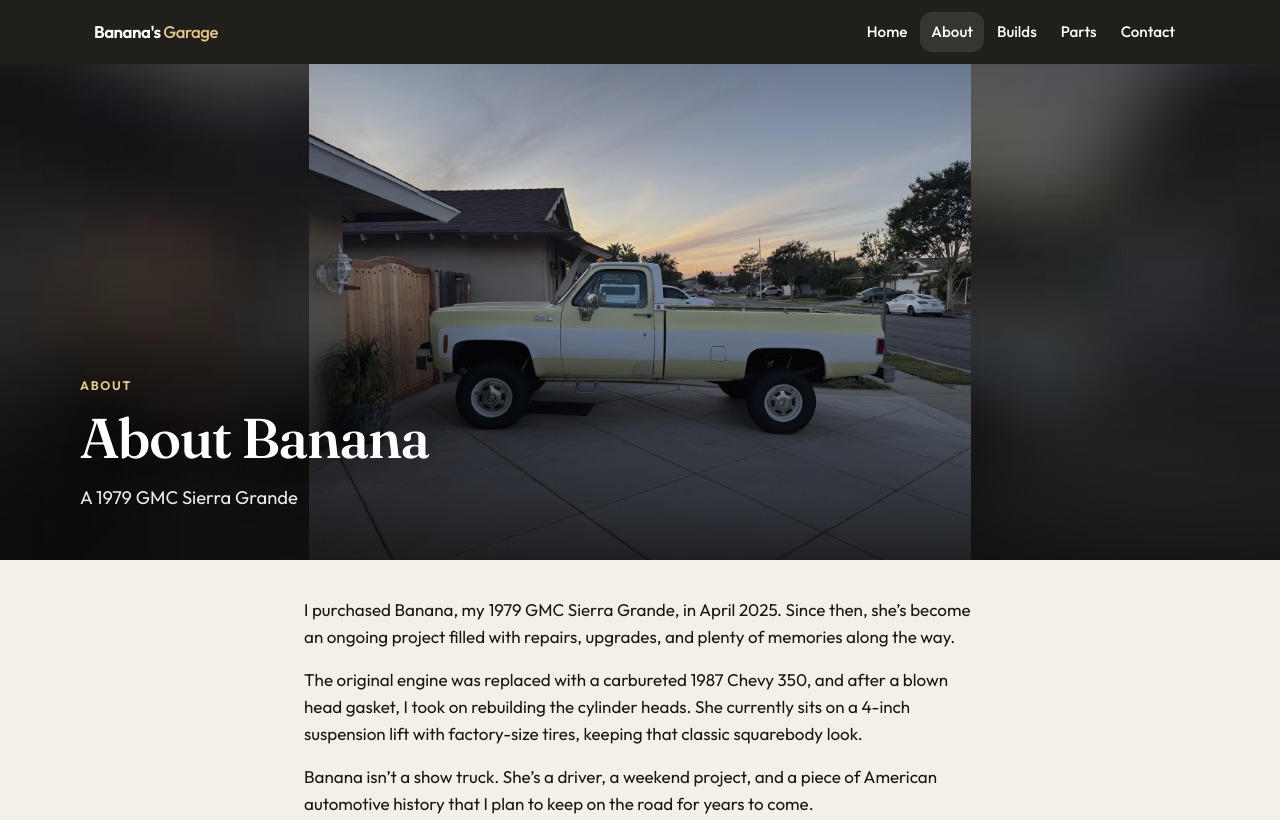
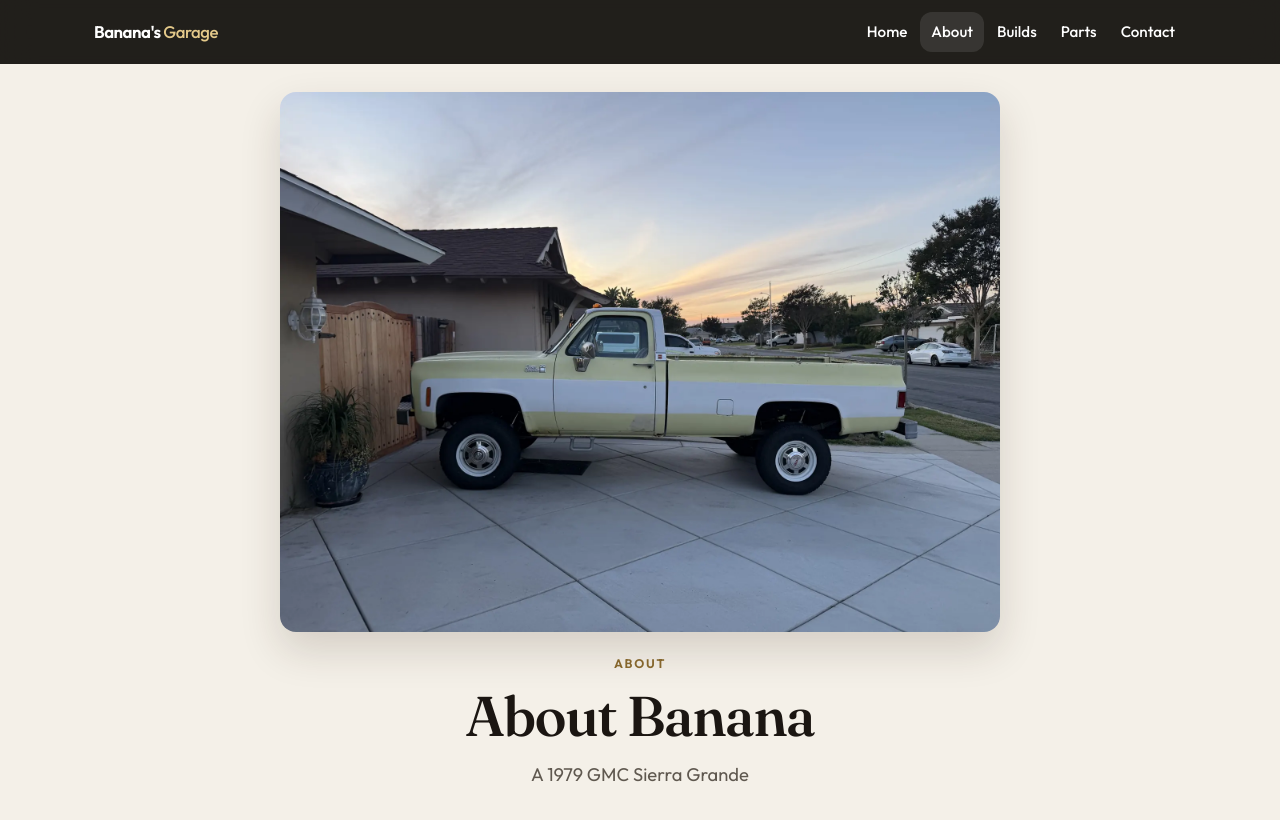
Before and after one commit to jge162/bananas-garage, a plain HTML site: page about.html in a window 1280 px wide. Shown: the top 820 px of the page. Drawn offline with Linux system fonts and the light colour scheme.

Commit message:
Show desktop top photos framed on the cream background (#5)
The whole top photo stays uncropped, centered in a rounded frame
with a light shadow. The heading sits under the photo. Mobile is
unchanged.

```diff
--- a/css/styles.css
+++ b/css/styles.css
@@ -800,15 +800,68 @@ html.lightbox-open body { overflow: hidden; }
   .lightbox::backdrop { animation: none; }
 }
 
-/* Desktop: show the whole top photo, with a soft blurred fill behind it */
+/* Desktop: framed full photo, no crop or blur; title sits below */
 @media (min-width: 769px) {
   .hero,
-  .page-hero { background: #16130f var(--hero-bg) center / cover no-repeat; }
+  .page-hero {
+    display: flex;
+    flex-direction: column;
+    align-items: center;
+    min-height: 0;
+    overflow: visible;
+    color: var(--ink);
+    background: var(--bg);
+    isolation: auto;
+  }
+  .hero picture,
+  .page-hero picture {
+    position: relative;
+    inset: auto;
+    z-index: auto;
+    display: flex;
+    justify-content: center;
+    width: auto;
+    max-width: min(1160px, calc(100% - 48px));
+    margin: 28px auto 0;
+    background: none;
+    overflow: visible;
+  }
   .hero picture img,
-  .page-hero picture img { object-fit: contain; object-position: center center; }
-  .hero { --hero-bg: url("../img/bg-truck-front.jpg"); }
-  .banner-dusk { --hero-bg: url("../img/bg-truck-side-dusk.jpg"); }
-  .banner-parts { --hero-bg: url("../img/bg-engine-edelbrock.jpg"); }
-  .banner-rear { --hero-bg: url("../img/bg-truck-rear-street.jpg"); }
-  .banner-garage { --hero-bg: url("../img/bg-truck-garage-front.jpg"); }
+  .page-hero picture img {
+    display: block;
+    width: auto;
+    height: auto;
+    max-width: min(1160px, calc(100% - 48px));
+    max-height: 72vh;
+    object-fit: contain;
+    object-position: center center;
+    border-radius: 16px;
+    box-shadow: 0 18px 40px rgba(48, 32, 16, 0.16);
+  }
+  .hero .hero-shade,
+  .page-hero .hero-shade { display: none; }
+  .hero-copy,
+  .page-hero-copy {
+    width: min(var(--wrap), calc(100% - 48px));
+    margin: 0 auto;
+    padding: 22px 0 36px;
+    text-align: center;
+  }
+  .hero .kicker,
+  .page-hero .kicker { color: var(--accent); }
+  .hero h1,
+  .page-hero h1 {
+    color: var(--ink);
+    text-shadow: none;
+    max-width: 16ch;
+    margin-left: auto;
+    margin-right: auto;
+  }
+  .hero .lede,
+  .page-hero .lede {
+    color: var(--muted);
+    max-width: 36em;
+    margin-left: auto;
+    margin-right: auto;
+  }
 }
```
